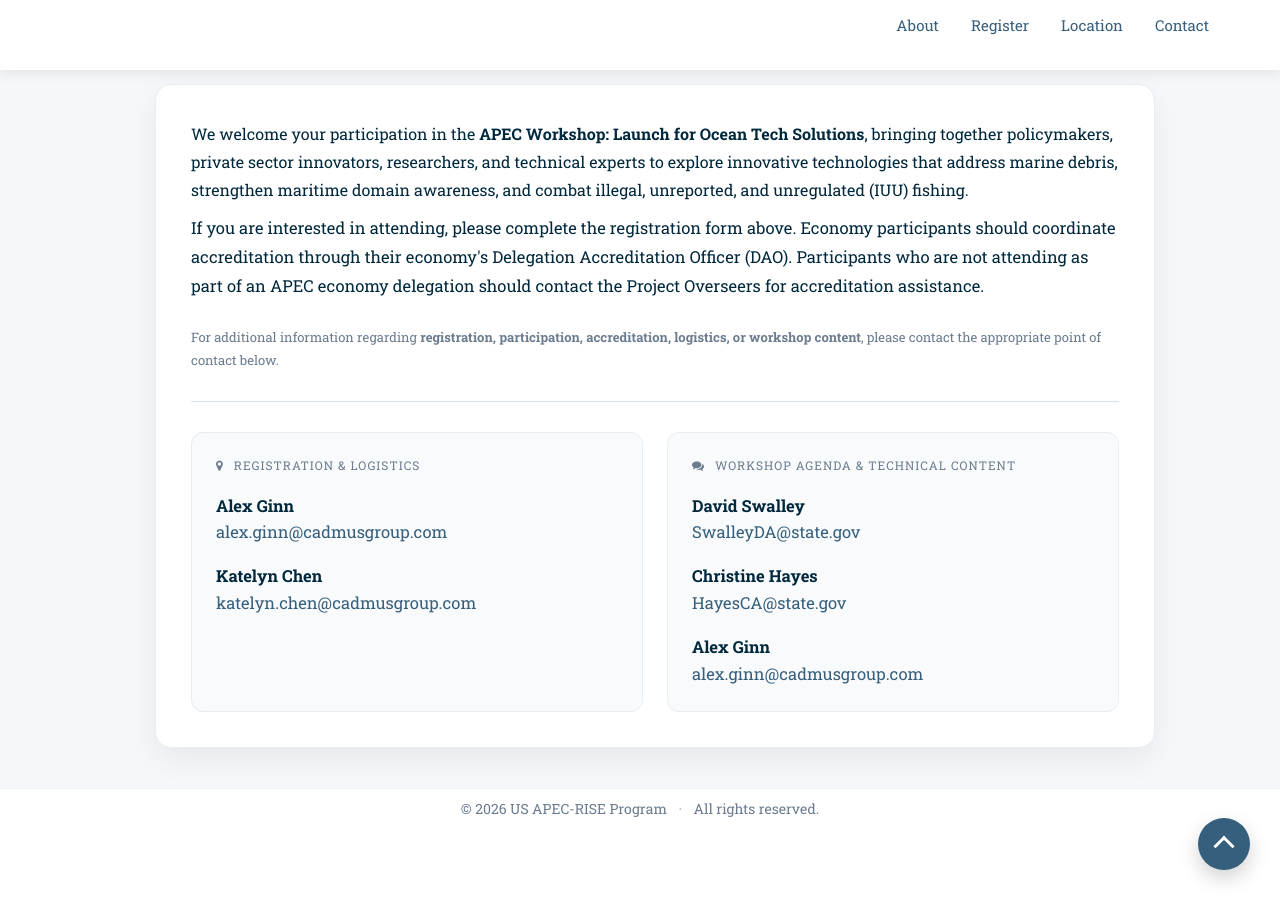
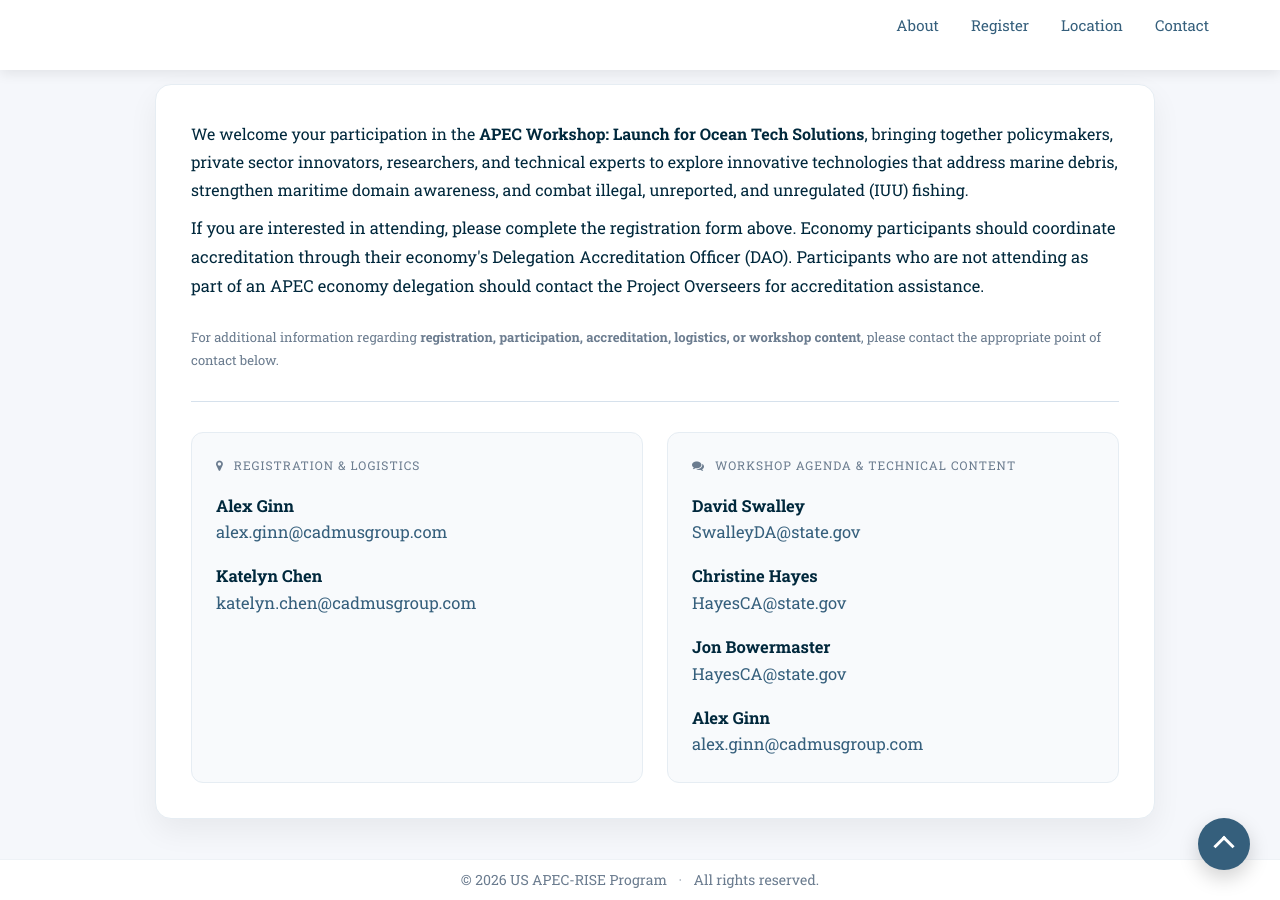
Before and after one commit to usapecrise/ocean-tech-solutions-workshop, a Jekyll site: the page built from index.html, in a window 1280 px wide and 900 px high, scrolled down 3155 px. Built offline with Jekyll 4.4.1, drawn with Linux system fonts in a browser that asks for light colours; nearby versions of some CDN libraries; some web fonts are replaced; library files that are not in the unit come from our copies.

Commit message:
Update contact.html

```diff
--- a/_includes/2016_data/contact.html
+++ b/_includes/2016_data/contact.html
@@ -109,6 +109,14 @@
                 </a>
               </p>
 
+                <p style="margin-bottom:18px; line-height:1.6;">
+                <strong>Jon Bowermaster </strong><br>
+                <a href="mailto:BowermasterJS@state.gov" style="color:#355f7c; text-decoration:none;">
+                  HayesCA@state.gov
+                </a>
+              </p>
+
+
               <p style="margin-bottom:0; line-height:1.6;">
                 <strong>Alex Ginn</strong><br>
                 <a href="mailto:alex.ginn@cadmusgroup.com" style="color:#355f7c; text-decoration:none;">
```
